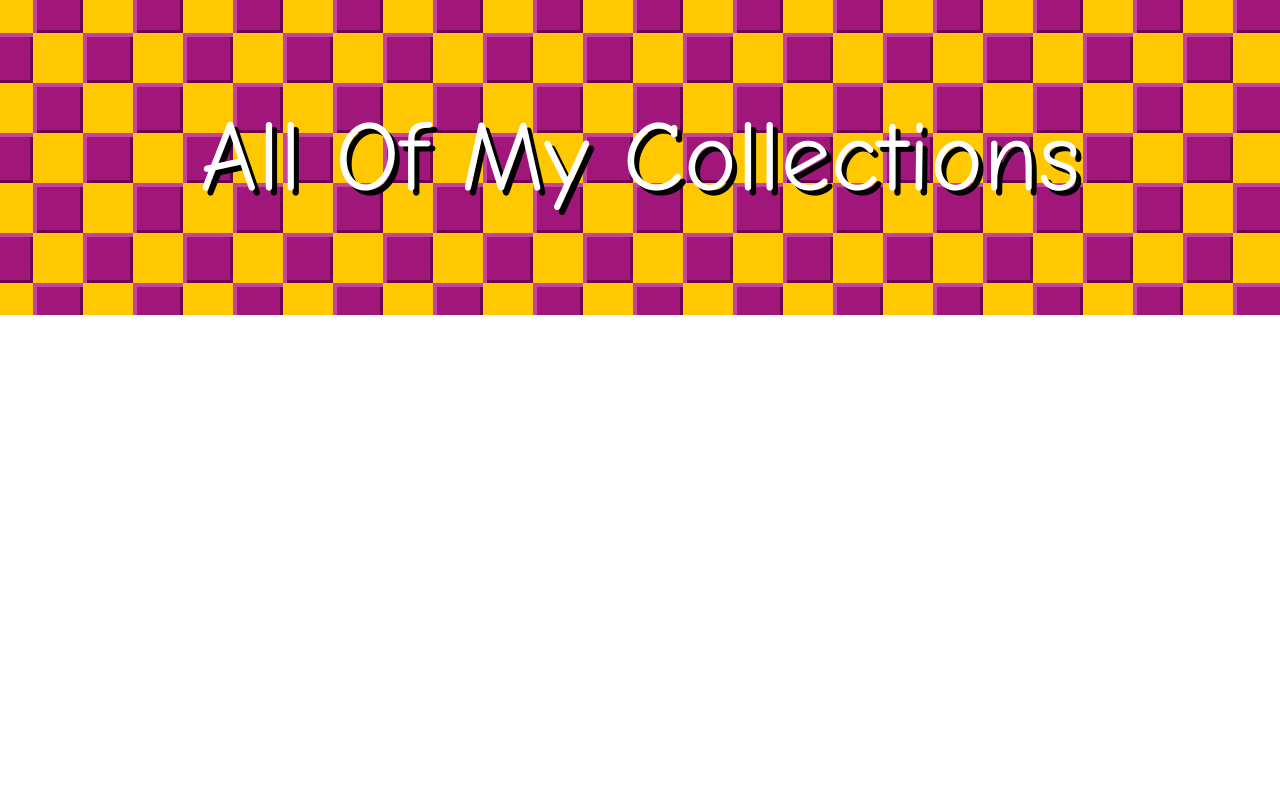
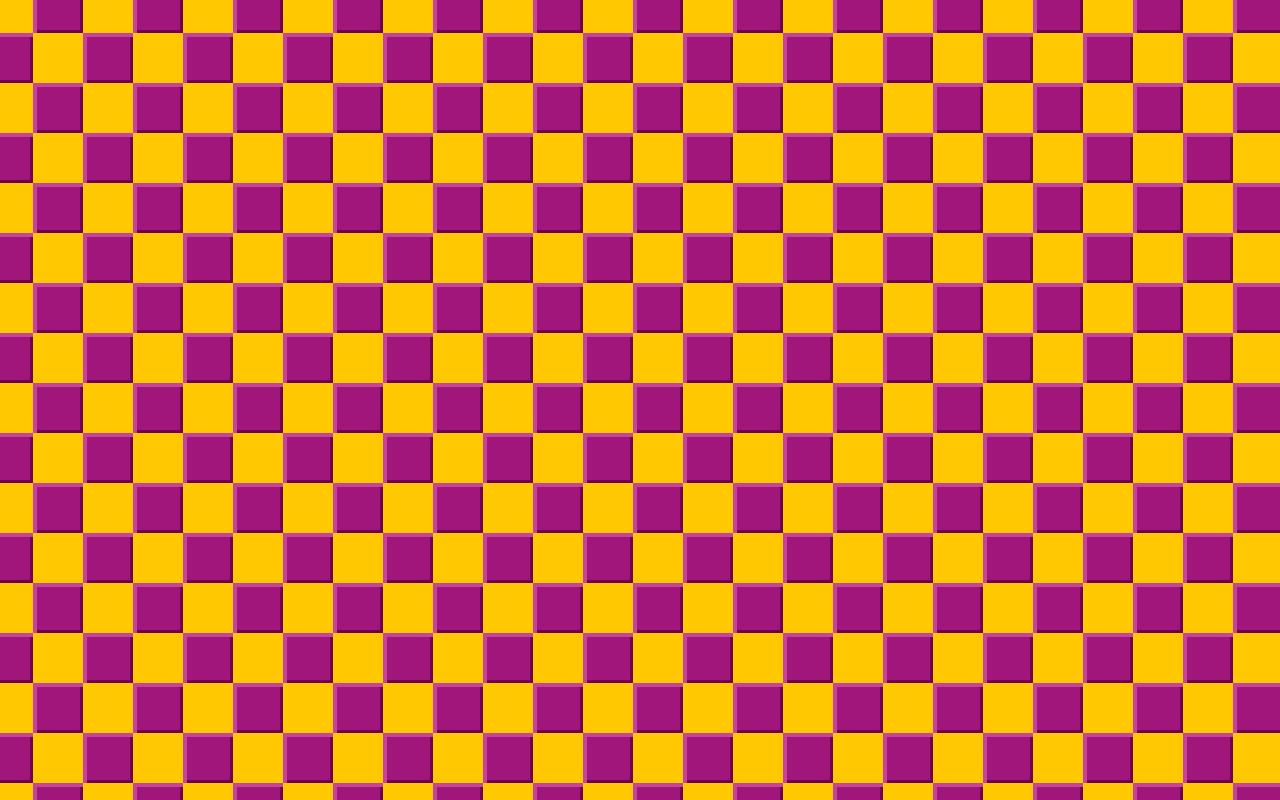
Before and after one commit to youtubeparty/allofmycollections, a plain HTML site: page dreams.html in a window 1280 px wide. Drawn offline with Linux system fonts and the light colour scheme.

Commit message:
fixed background

```diff
--- a/dreams.html
+++ b/dreams.html
@@ -7,7 +7,6 @@
 
 	<div class="checkerboard">
 
-		<p class="title">All Of My Collections</p>
 
 	</div>
 
--- a/style.css
+++ b/style.css
@@ -3,12 +3,6 @@
 body{
 	margin: 0;
 	padding: 0;
-}
-
-.checkerboard{
-	width: 100%;
-	height: auto;
-	margin: 0;
 	position: absolute;
 	background: url("bg003checkerboard.png");
 	background-size: 100px;
@@ -18,6 +12,13 @@ body{
 	display: flex;
   	flex-wrap: wrap;
   	justify-content: center;
+}
+
+.checkerboard{
+	display: flex;
+  	flex-wrap: wrap;
+  	justify-content: center;
+
 }
 
 @keyframes slide{
```
